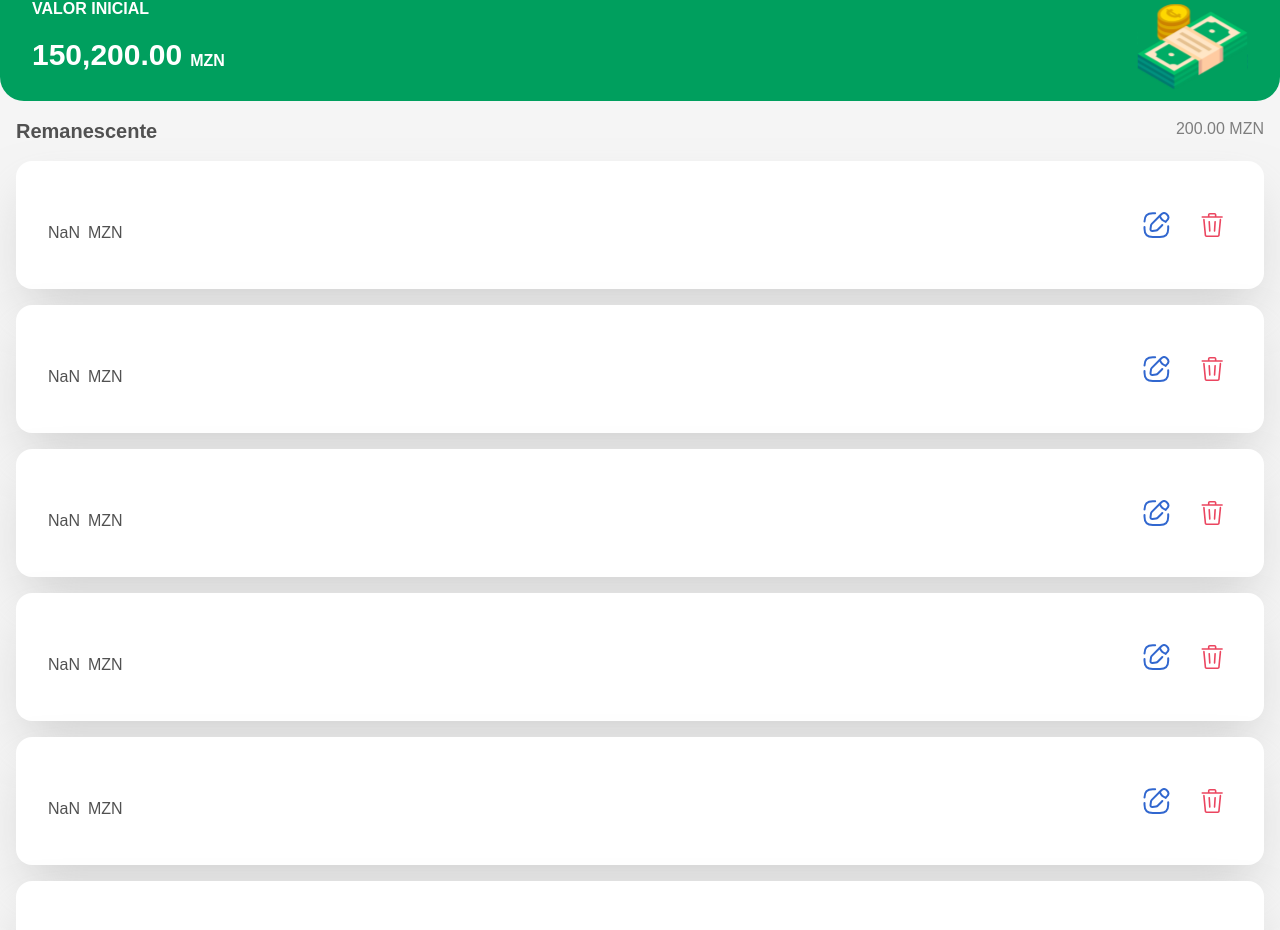
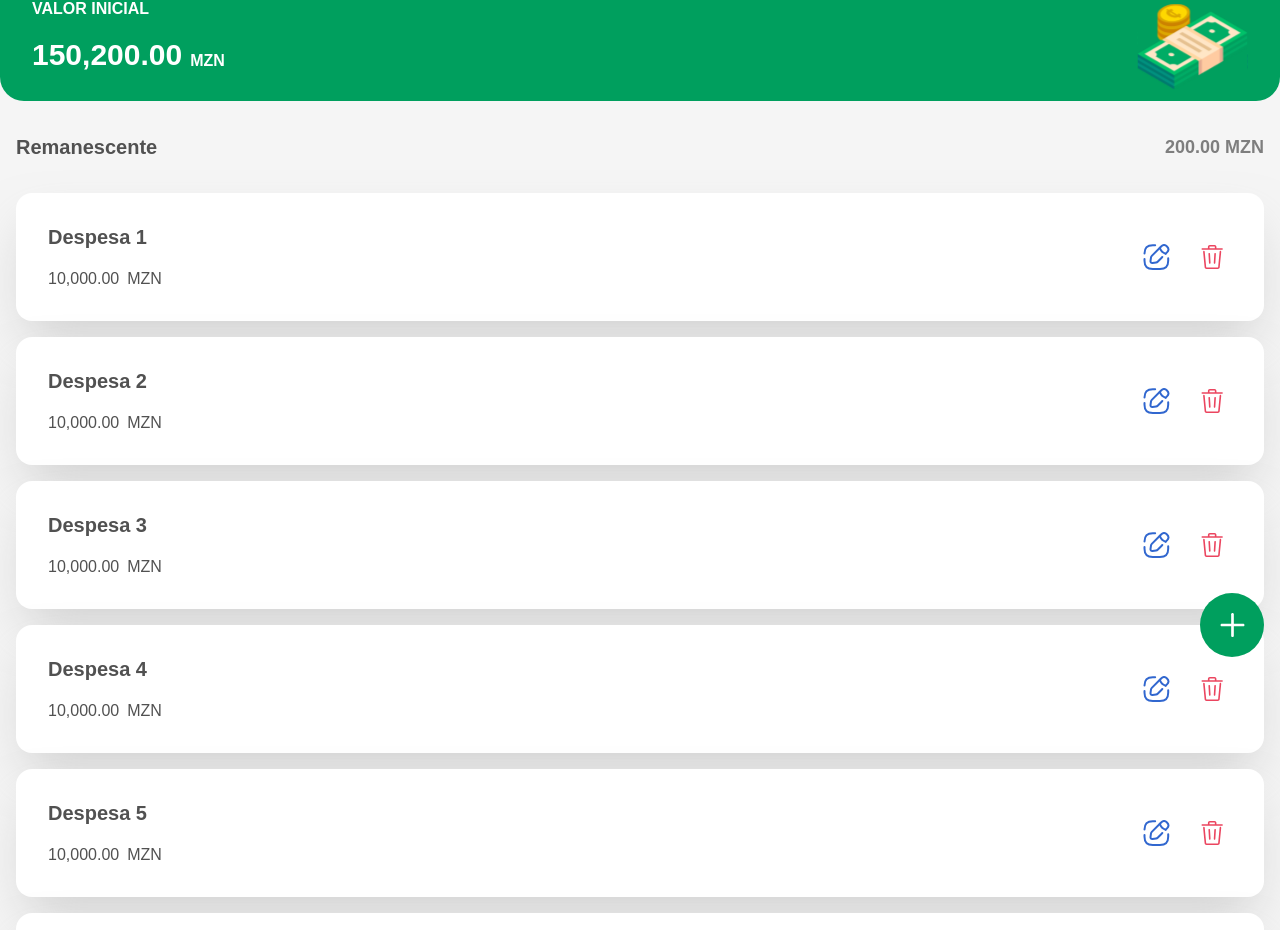
Before and after one commit to FirminoMassango/mettical, a React (Vite) app: page / in a window 1280 px wide. Shown: the part 107-1037 px from the top of the page. Built offline with nearby package versions, Linux system fonts and the light colour scheme.

Commit message:
fix: code refactor

```diff
--- a/src/App.tsx
+++ b/src/App.tsx
@@ -1,22 +1,23 @@
-import Header from './components/Header'
-import Card from './components/Card'
+import Header from "./components/Header";
+import Card from "./components/Card";
+import FloatActionButton from "./components/FloatActionButton";
+import RemainingBudget from "./components/RemainingBudget";
 
 function App() {
   return (
     <>
-      <Header title="Despesa 1" budget="150,200.00" main/>
-      <div className='flex justify-between m-4'>
-        <span className='text-xl text-secondary-300 font-semibold'>Remanescente</span>
-        <span className='text-secondary-200'>200.00 MZN</span>
-      </div>
-      <Card/>
-      <Card/>
-      <Card/>
-      <Card/>
-      <Card/>
-      <Card/>
+      <Header title="Despesa 1" budget="150,200.00" main />
+      <RemainingBudget />
+      <Card title="Despesa 1" value={10000} />
+      <Card title="Despesa 2" value={10000} />
+      <Card title="Despesa 3" value={10000} />
+      <Card title="Despesa 4" value={10000} />
+      <Card title="Despesa 5" value={10000} />
+      <Card title="Despesa 6" value={10000} />
+      <Card title="Despesa 7" value={10000} />
+      <FloatActionButton/>
     </>
-  )
+  );
 }
 
-export default App
+export default App;
--- a/src/components/Icon.tsx
+++ b/src/components/Icon.tsx
@@ -1,13 +1,14 @@
-import addIcon from "../assets/icons/add.svg"
-import arrowLeftIcon from "../assets/icons/arrow_left.svg"
-import editIcon from "../assets/icons/edit.svg"
-import logoutIcon from "../assets/icons/logout.svg"
-import moneyIcon from "../assets/icons/money.svg"
-import moreIcon from "../assets/icons/more.svg"
-import sunIcon from "../assets/icons/sun.svg"
-import translateIcon from "../assets/icons/translate.svg"
-import trashIcon from "../assets/icons/trash.svg"
-import walletIcon from "../assets/icons/wallet.svg"
+import addIcon from "../assets/icons/add.svg";
+import arrowLeftIcon from "../assets/icons/arrow_left.svg";
+import editIcon from "../assets/icons/edit.svg";
+import logoutIcon from "../assets/icons/logout.svg";
+import moneyIcon from "../assets/icons/money.svg";
+import moreIcon from "../assets/icons/more.svg";
+import sunIcon from "../assets/icons/sun.svg";
+import translateIcon from "../assets/icons/translate.svg";
+import trashIcon from "../assets/icons/trash.svg";
+import walletIcon from "../assets/icons/wallet.svg";
+import warningIcon from "../assets/icons/warnig.svg";
 
 const icons = {
   add: addIcon,
@@ -19,17 +20,16 @@ const icons = {
   sun: sunIcon,
   translate: translateIcon,
   trash: trashIcon,
-    wallet: walletIcon
-}
+  wallet: walletIcon,
+  warning: warningIcon,
+};
 
 interface IconProps {
   name: keyof typeof icons;
 }
 
-export default function Icon(props: IconProps){
-
+export default function Icon(props: IconProps) {
   const iconSrc = icons[props.name];
 
-    return <img src={ iconSrc } alt={ props.name } />;
-
+  return <img src={iconSrc} alt={props.name} />;
 }
```
Lines whose indentation alone changed are shown as unchanged.
